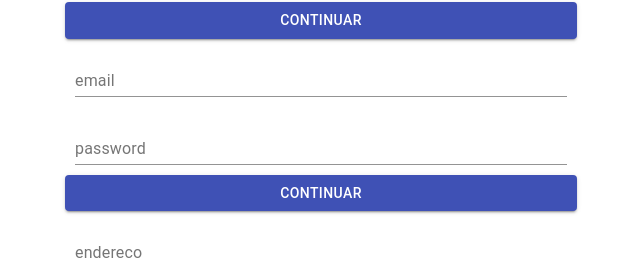
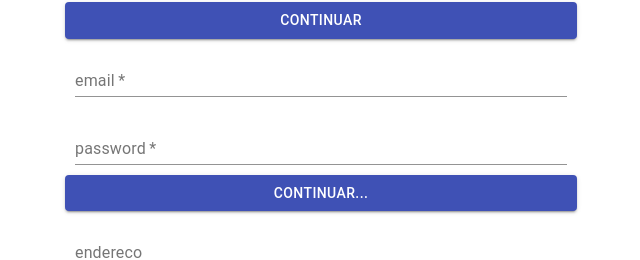
Before and after one commit to GustavoSMelo/Formacao-react-alura, a React (Create React App) app in the folder react02/: page / in a window 1280 px wide. Shown: the part 280-540 px from the top of the page, without its empty margins (319-959 px from the left). Built offline with nearby package versions, Linux system fonts and the light colour scheme.

Commit message:
creating logic to change for next view

```diff
--- a/react02/src/components/DadosUsuario/index.jsx
+++ b/react02/src/components/DadosUsuario/index.jsx
@@ -1,12 +1,18 @@
 import React from 'react'
 import { TextField, Button } from '@material-ui/core'
 
-const DadosUsuario = () => {
+// eslint-disable-next-line react/prop-types
+const DadosUsuario = ({ nextFunction }) => {
+  const submitFunction = (event) => {
+    event.preventDefault()
+    nextFunction()
+  }
+
   return (
-    <form>
-      <TextField className='inputField' label='email' type='text' id='email' />
-      <TextField className='inputField' label='password' type='password' id='password' />
-      <Button type='button' variant='contained' color='primary'>Continuar</Button>
+    <form onSubmit={() => submitFunction()}>
+      <TextField className='inputField' label='email' type='text' id='email' required={true} />
+      <TextField className='inputField' label='password' type='password' id='password' required={true} />
+      <Button type='submit' variant='contained' color='primary'>Continuar... </Button>
     </form>
   )
 }
```
